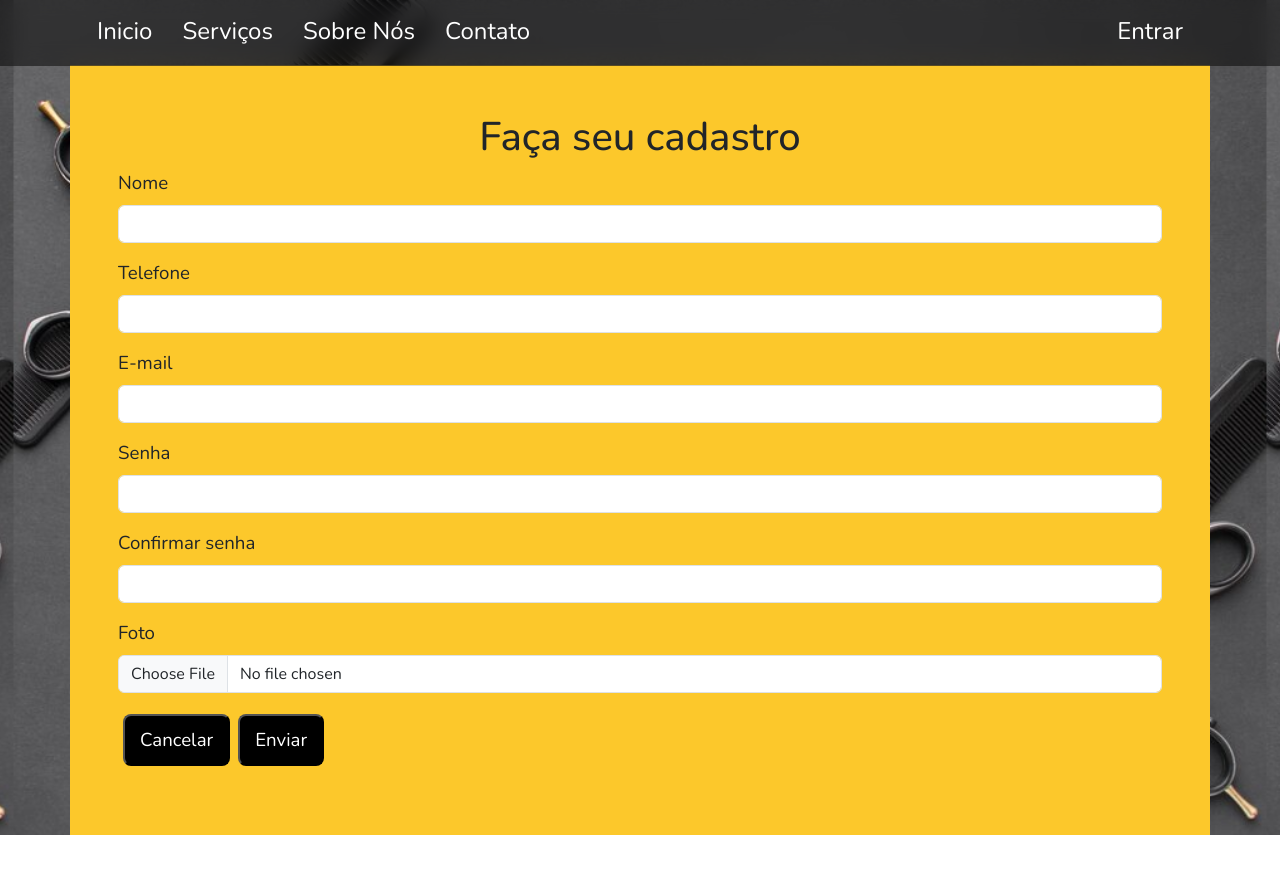
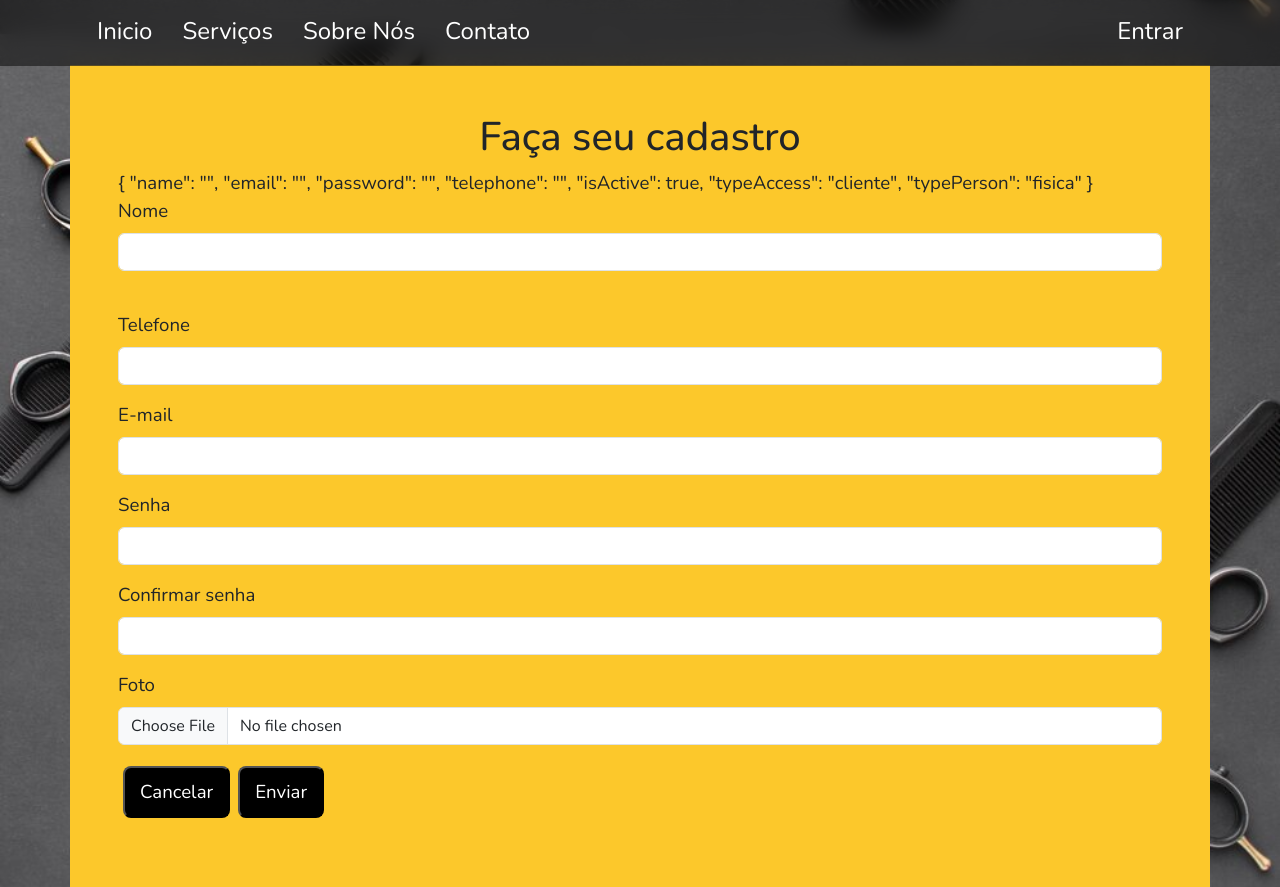
Before and after one commit to lewizxp/barbas-vue-ts-git, a Vue app: page /person-add in a window 1280 px wide. Before the commit the page ends 835 px from the top, so only its background shows below. Built offline with nearby package versions, Linux system fonts and the light colour scheme.

Commit message:
feat: add person

```diff
--- a/src/components/InputValue.vue
+++ b/src/components/InputValue.vue
@@ -1,39 +1,72 @@
 <template>
     <div class="mb-3">
-        <label for="nameInput" class="form-label">Nome</label>
+        <label :for="`${props.name}Input`" class="form-label">
+            {{ props.name }}
+        </label>
         <input
+            v-model="value"
             type="text"
             class="form-control"
-            id="nameInput"
-            aria-describedby="nameHelp"
-            name="nome"
-            required
-            v-model="value"
-            @input="
+            :id="`${props.name}Input`"
+            :aria-describedby="`${props.name}Help`"
+            :required="props.required"
+            @blur="
                 () => {
-                    isValidate = isValue(value);
+                    isValidate = isValue(value) || !props.required;
                 }
             "
         />
-        <div id="nameHelp" class="form-text">
-            <span v-if="!isValidate"> Nome invalido</span>
+        <div
+            :id="`${props.name}Help`"
+            class="form-text"
+            :class="!isValidate ? '' : 'notMessage'"
+        >
+            <span v-if="!isValidate">{{ props.message }}</span>
         </div>
     </div>
 </template>
 
 <script setup lang="ts">
-import { ref } from "vue";
+import { computed, ref, defineEmits, defineProps } from "vue";
 
 import { isValue } from "@/core/helpers/validator";
 
-defineProps({
-    value: {
+const props = defineProps({
+    modelValue: {
         type: [String, Number],
         default: undefined,
     },
+    message: String,
+    name: String,
+    required: {
+        type: Boolean,
+        default: false,
+    },
+
 });
 
+const emit = defineEmits(["update:modelValue"]);
+
 const isValidate = ref(true);
+
+const value = computed({
+    get() {
+        return props.modelValue;
+    },
+    set(value) {
+        emit("update:modelValue", value);
+    },
+});
 </script>
 
-<style scoped></style>
+<style scoped>
+.form-text {
+    font-size: 12px;
+    padding: 0;
+    text-align: right;
+    color: red;
+}
+.form-text.notMessage {
+    padding: 10px 0;
+}
+</style>
--- a/src/views/PersonAddView.vue
+++ b/src/views/PersonAddView.vue
@@ -7,7 +7,15 @@
             enctype="multipart/form-data"
         >
             <h1 class="text-center">Faça seu cadastro</h1>
-            <div class="mb-3">
+            {{ person }}
+            <InputValue
+                v-model="person.name"
+                name="Nome"
+                message="Nome invalido no campo"
+                :required="true"
+            ></InputValue>
+
+            <!-- <div class="mb-3">
                 <label for="nameInput" class="form-label">Nome</label>
                 <input
                     type="text"
@@ -26,7 +34,7 @@
                 <div id="nameHelp" class="form-text">
                     <span v-if="!isValidate"> Nome invalido</span>
                 </div>
-            </div>
+            </div> -->
 
             <div class="mb-3">
                 <label for="telInput" class="form-label">Telefone</label>
@@ -118,6 +126,7 @@ import { ref } from "vue";
 import { Person } from "@/core/domain/Person";
 import { personService } from "@/core/service/person.service";
 import { isValue } from "@/core/helpers/validator";
+import InputValue from "@/components/InputValue.vue";
 
 const isValidate = ref(true);
 
```
